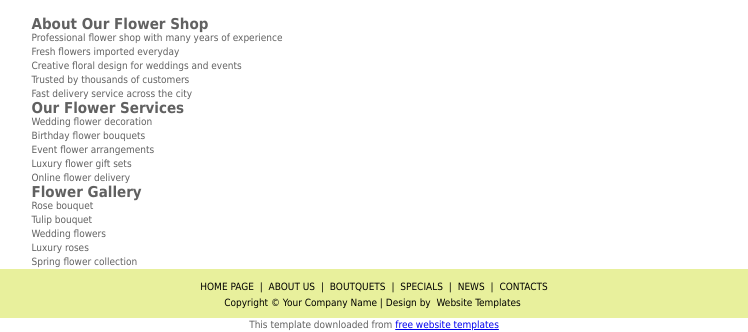
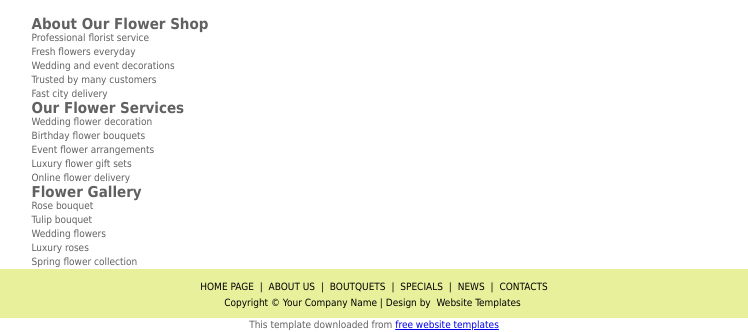
Before and after one commit to dinhquangkiet/phatvakiet, a website: page index.html in a window 1280 px wide. Shown: the part 661-993 px from the top of the page, without its empty margins (266-1014 px from the left). Drawn offline with Linux system fonts and the light colour scheme.

Commit message:
A commit 5 update about description

```diff
--- a/index.html
+++ b/index.html
@@ -146,15 +146,15 @@ Best choice for special event
 
 <h2>About Our Flower Shop</h2>
 
-<p>Professional flower shop with many years of experience</p>
+<p>Professional florist service</p>
 
-<p>Fresh flowers imported everyday</p>
+<p>Fresh flowers everyday</p>
 
-<p>Creative floral design for weddings and events</p>
+<p>Wedding and event decorations</p>
 
-<p>Trusted by thousands of customers</p>
+<p>Trusted by many customers</p>
 
-<p>Fast delivery service across the city</p>
+<p>Fast city delivery</p>
 
 </div>
 
```
